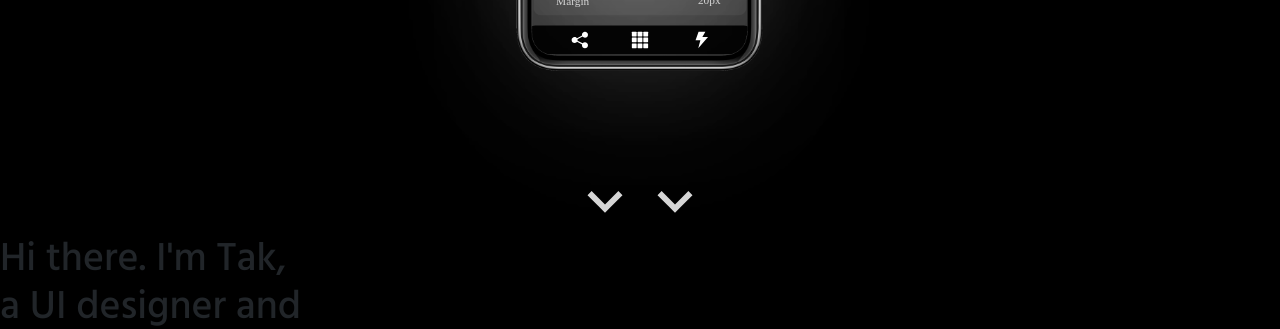
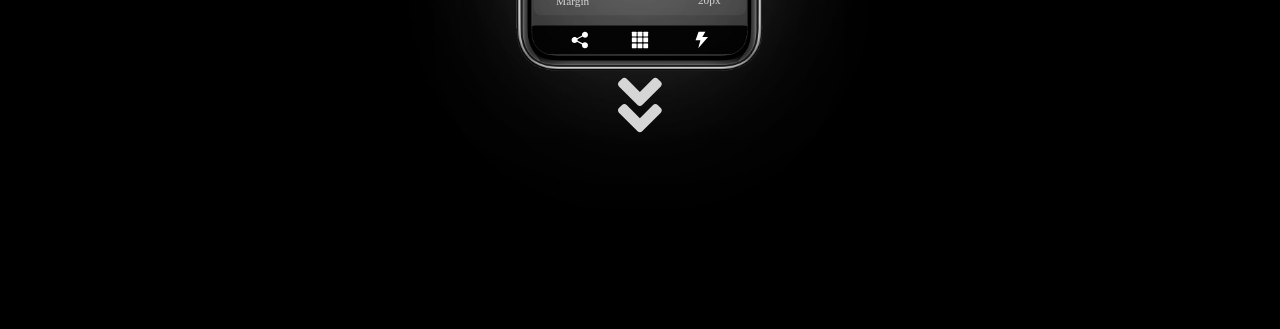
Before and after one commit to takurokayamoto/mypage, a React (Create React App) app in the folder client/: page / in a window 1280 px wide. Shown: the part 556-885 px from the top of the page. Built offline with nearby package versions, Linux system fonts and the light colour scheme; the HTML template or start-up script is replaced by a standard one.

Commit message:
Add arrow and start working on the second page

```diff
--- a/client/public/index.css
+++ b/client/public/index.css
@@ -256,5 +256,32 @@ div.btn-header {
     width: 13rem;
 }
 
+.arrow {
+    position: relative;
+    top: -6rem;
+    display: flex;
+    font-size: 70px;
+    color: #d6d6d6;
+}
 
 /* --------------------------------------------------------------- */
+
+.secondPage {
+    position: relative;
+    margin: 5rem 7rem;
+}
+
+.secondTitle {
+    font-size: 4.7rem;
+    font-weight: bold;
+    font-family: "Hind", sans-serif;
+    letter-spacing: 0.02em;
+    line-height: 6.5rem;
+}
+
+.blueTitle {
+    color: #5ea6e9;
+}
+.whiteTitle {
+    color: white;
+}
--- a/client/src/components/Maintop.jsx
+++ b/client/src/components/Maintop.jsx
@@ -18,8 +18,7 @@ function Maintop() {
                     <source src={video} type="video/mp4" />
                 </video>
                 <div>
-                    <KeyboardArrowDownIcon className="arrow" style={{ fontSize: 70, color: "#d6d6d6" }} />
-                    <KeyboardArrowDownIcon className="arrow" style={{ fontSize: 70, color: "#d6d6d6" }} />
+                <i class="fas fa-angle-double-down arrow"></i>
                 </div>
             </div>
         </div>
--- a/client/src/components/MyName.jsx
+++ b/client/src/components/MyName.jsx
@@ -2,14 +2,19 @@ import React from "react";
 
 function Myname() {
     return (
-        <div>
-            <h1>
-                <span>Hi there. </span>
-                <span>I'm Tak,</span><br></br>
-                <span>a UI designer and</span><br></br>
-                <span>a web developer.</span><br></br>
+        <div className="secondPage">
+            <h1 className="secondTitle">
+                <span className="blueTitle">Hi there. </span>
+                <span className="whiteTitle">I'm Tak,</span><br></br>
+                <span className="whiteTitle">a UI designer and</span><br></br>
+                <span className="whiteTitle">a web developer.</span><br></br>
             </h1>
+            <br></br><br></br><br></br><br></br><br></br><br></br><br></br><br></br><br></br><br></br><br></br><br></br>
+            <br></br><br></br><br></br><br></br><br></br><br></br><br></br><br></br><br></br><br></br><br></br><br></br>
+            <br></br><br></br><br></br><br></br><br></br><br></br><br></br><br></br><br></br><br></br><br></br><br></br>
         </div>
+
+
     );
 }
 
```
